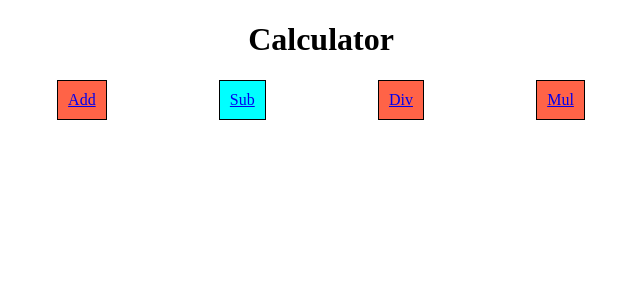
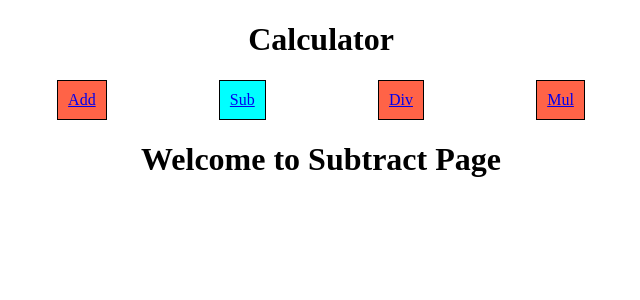
Before and after one commit to mohd-anas-ansari/calculator-react, a React (Create React App) app: page /sub in a window 1280 px wide. Shown: the top 300 px of the page, without its empty margins (319-959 px from the left). Built offline with nearby package versions, Linux system fonts and the light colour scheme.

Commit message:
Add Sub Page

```diff
--- a/src/App.js
+++ b/src/App.js
@@ -4,13 +4,16 @@ import { Route } from "react-router-dom";
 import "./App.css";
 import Home from "./components/Home";
 import Add from './components/Add'
+import Sub from './components/Sub'
 
 function App() {
 	return (
 		<div className="App">
 			<Home />
 
-			<Route path="/add" component={Add} />
+      <Route path="/add" component={Add} />
+      <Route path="/sub" component={Sub} />
+
 		</div>
 	);
 }
--- a/src/components/Sub.js
+++ b/src/components/Sub.js
@@ -0,0 +1,12 @@
+import React from 'react';
+
+class Sub extends React.Component {
+  state = {  }
+  render() {
+    return (
+      <h1>Welcome to Subtract Page</h1>
+     );
+  }
+}
+
+export default Sub;
```
